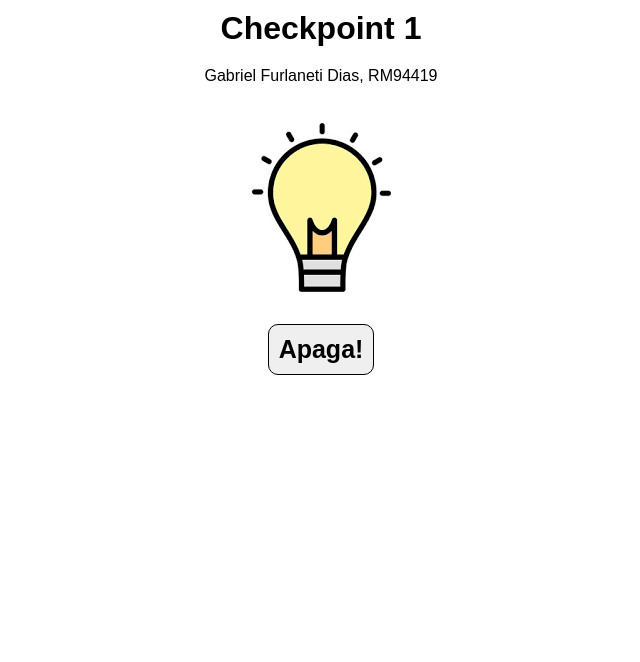
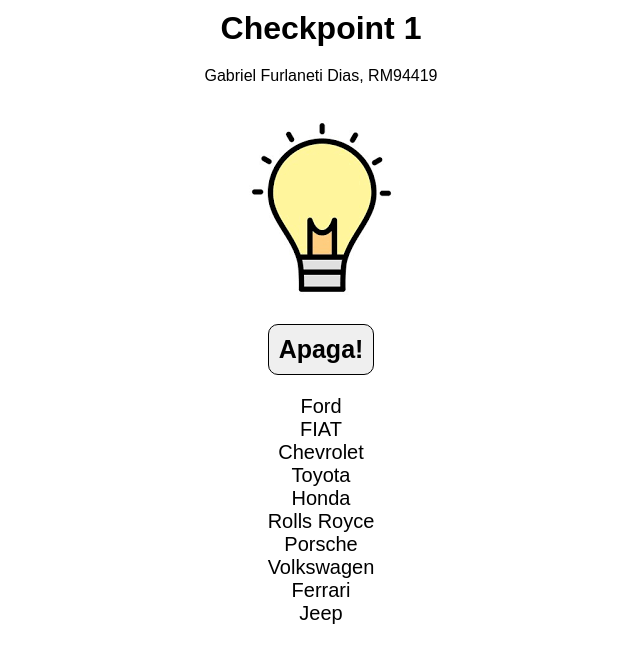
Before and after one commit to DabGias/CP1-2SM, a React (Create React App) app: page / in a window 1280 px wide. Shown: the top 662 px of the page, without its empty margins (319-959 px from the left). Built offline with nearby package versions, Linux system fonts and the light colour scheme.

Commit message:
Adição de Carros.jsx

```diff
--- a/src/App.jsx
+++ b/src/App.jsx
@@ -1,8 +1,11 @@
 // import {BrowserRouter, Routes, Route} from "react-router-dom"
 import "./css/App.css"
 import Lampada from "./components/Lampada"
+import Carros from "./components/Carros"
 
 function App() {
+    const carros = ["Ford", "FIAT", "Chevrolet", "Toyota", "Honda", "Rolls Royce", "Porsche", "Volkswagen", "Ferrari", "Jeep"]
+
     return(
         <>
             <div className="nomeRm">
@@ -14,6 +17,20 @@
             </div>
 
             <Lampada/>
+            <Carros>
+                <ul className="listaCarros">
+                    <li>{carros[0]}</li>
+                    <li>{carros[1]}</li>
+                    <li>{carros[2]}</li>
+                    <li>{carros[3]}</li>
+                    <li>{carros[4]}</li>
+                    <li>{carros[5]}</li>
+                    <li>{carros[6]}</li>
+                    <li>{carros[7]}</li>
+                    <li>{carros[8]}</li>
+                    <li>{carros[9]}</li>
+                </ul>
+            </Carros>
         </>
     )
 }
--- a/src/components/Carros.jsx
+++ b/src/components/Carros.jsx
@@ -0,0 +1,11 @@
+import "../css/Carros.css"
+
+function Carros(props) {
+    return(
+        <>
+            {props.children}
+        </>
+    )
+}
+
+export default Carros
--- /dev/null
+++ b/src/css/Carros.css
@@ -0,0 +1,7 @@
+.listaCarros {
+    font-size: 20px;
+    text-align: center;
+    list-style: none;
+    width: 100%;
+    padding: 20px;
+}
```
Also changed, not shown: src/components/Carteirinha.jsx (+9 -0 lines).
